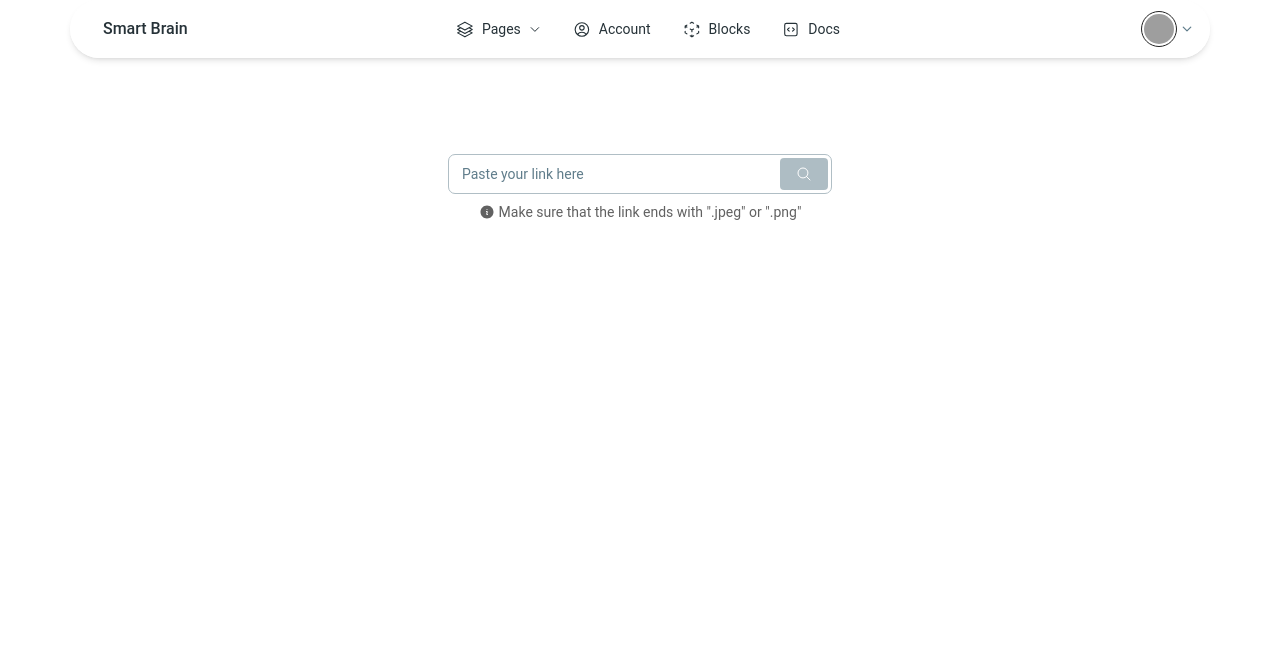
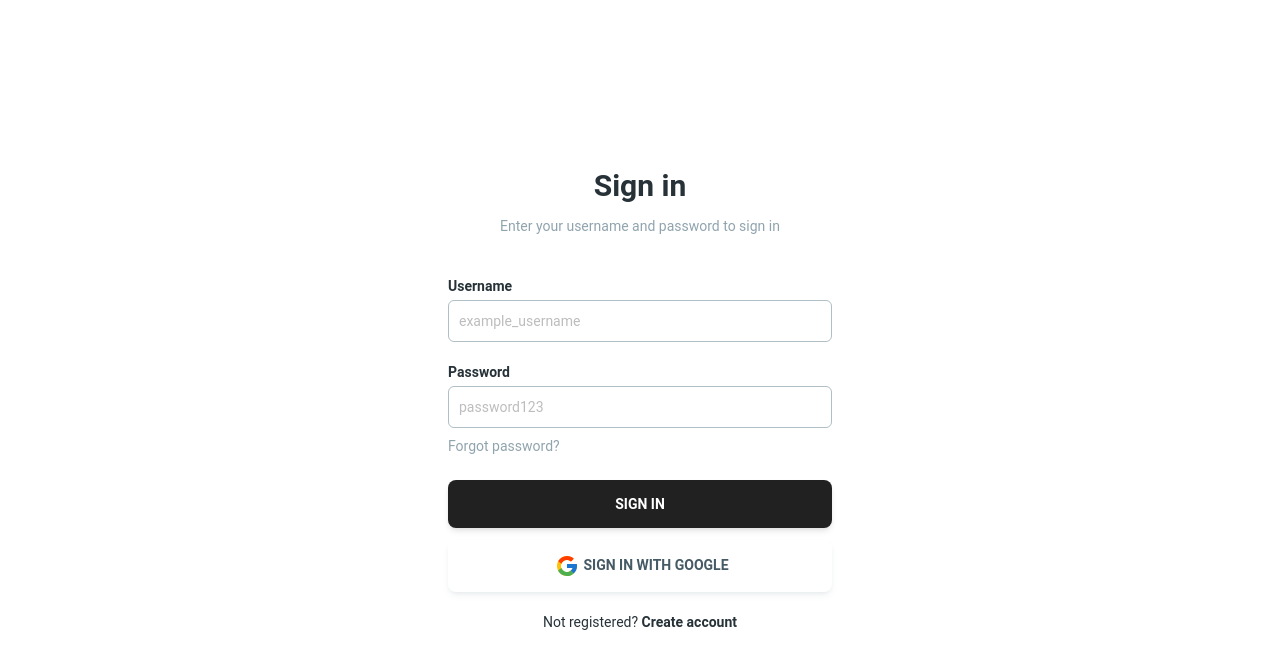
Before and after one commit to japhetgan/smartBrain, a React (Create React App) app: page / in a window 1280 px wide. Shown: the top 668 px of the page. Built offline with nearby package versions, Linux system fonts and the light colour scheme; grey boxes are pictures that could not be loaded.

Commit message:
Registration Form added, fix some component functionality and added simple routing

```diff
--- a/src/App.js
+++ b/src/App.js
@@ -3,6 +3,7 @@ import Navigation from "./components/Navigation";
 import ImageLinkForm from "./components/ImageLinkForm";
 import FaceRecognition from "./components/FaceRecognition";
 import SignIn from "./components/SignIn";
+import Registration from "./components/Registration";
 
 const PAT = "2299a679ea584861bb8d798870940edb";
 const USER_ID = "bhn3dh1qh8ah";
@@ -39,11 +40,11 @@ const clarifaiRequestOptions = (IMAGE_URL) => {
 
 function App() {
   const [input, setInput] = useState("");
-  const [imageURL, setImageURL] = useState("");
   const [boxRegions, setBoxRegions] = useState([]);
   const [route, setRoute] = useState("signIn");
 
   const onInputChange = (event) => {
+    setBoxRegions([]);
     setInput(event.target.value);
   };
 
@@ -65,10 +66,15 @@ function App() {
       .catch((error) => console.log("error", error));
   };
 
-  return (
-    <div className="">
-      {/* <SignIn /> */}
-      <Navigation />
+  const onRouteChange = (route) => {
+    setBoxRegions([]);
+    setInput("");
+    setRoute(route);
+  };
+
+  return route === "home" ? (
+    <div>
+      <Navigation onRouteChange={onRouteChange} />
       <ImageLinkForm
         input={input}
         onInputChange={onInputChange}
@@ -76,6 +82,10 @@ function App() {
       />
       <FaceRecognition boxRegions={boxRegions} input={input} />
     </div>
+  ) : route === "registration" ? (
+    <Registration onRouteChange={onRouteChange} />
+  ) : (
+    <SignIn onRouteChange={onRouteChange} />
   );
 }
 
--- a/src/components/FaceRecognition.js
+++ b/src/components/FaceRecognition.js
@@ -10,7 +10,7 @@ export default function FaceRecognition({ input, boxRegions = [] }) {
       <div className="my-12 absolute">
         <img
           id="inputImage"
-          className="max-w-sm rounded-lg"
+          className="max-w-md rounded-lg"
           alt=""
           src={input}
         />
@@ -30,7 +30,9 @@ export default function FaceRecognition({ input, boxRegions = [] }) {
                 left: colLeft,
                 right: colRight,
               }}
-              className="absolute flex flex-wrap justify-center cursor-pointer shadow-[0_0_0_3px_rgb(20,157,242)] "
+              className={`${
+                boxRegions.length === 0 ? "invisible" : "visible"
+              } absolute flex flex-wrap justify-center cursor-pointer shadow-[0_0_0_3px_rgb(20,157,242)]`}
             ></div>
           );
         })}
--- a/src/components/Navigation.js
+++ b/src/components/Navigation.js
@@ -50,7 +50,7 @@ const profileMenuItems = [
   },
 ];
 
-function ProfileMenu() {
+function ProfileMenu({ onRouteChange }) {
   const [isMenuOpen, setIsMenuOpen] = React.useState(false);
 
   const closeMenu = () => setIsMenuOpen(false);
@@ -84,7 +84,9 @@ function ProfileMenu() {
           return (
             <MenuItem
               key={label}
-              onClick={closeMenu}
+              onClick={
+                label === "Sign Out" ? () => onRouteChange("signIn") : closeMenu
+              }
               className={`flex items-center gap-2 rounded ${
                 isLastItem
                   ? "hover:bg-red-500/10 focus:bg-red-500/10 active:bg-red-500/10"
@@ -225,7 +227,7 @@ function NavList() {
   );
 }
 
-function Navigation() {
+function Navigation({ onRouteChange }) {
   const [isNavOpen, setIsNavOpen] = React.useState(false);
 
   const toggleIsNavOpen = () => setIsNavOpen((cur) => !cur);
@@ -259,7 +261,7 @@ function Navigation() {
         >
           <Bars2Icon className="h-6 w-6" />
         </IconButton>
-        <ProfileMenu />
+        <ProfileMenu onRouteChange={onRouteChange} />
       </div>
       <Collapse open={isNavOpen} className="overflow-scroll">
         <NavList />
--- /dev/null
+++ b/src/components/Registration.js
@@ -0,0 +1,57 @@
+import React from "react";
+import { Button } from "@material-tailwind/react";
+
+export default function Registration({ onRouteChange }) {
+  return (
+    <div className="h-screen flex justify-center items-center">
+      <div className="w-96">
+        <h1 className="text-center font-semibold text-3xl text-blue-gray-900 ">
+          Create account
+        </h1>
+        <p className="mt-10 mb-1 font-semibold text-sm text-blue-gray-900">
+          Email Address
+        </p>
+        <input
+          type="email"
+          placeholder="example@gmail.com"
+          className="border border-blue-gray-200 text-gray-900 text-sm rounded-md  focus:border-black block w-full p-2.5"
+        />
+        <p className="mt-5 mb-1 font-semibold text-sm text-blue-gray-900">
+          Username
+        </p>
+        <input
+          type="email"
+          placeholder="example_username"
+          className="border border-blue-gray-200 text-gray-900 text-sm rounded-md  focus:border-black block w-full p-2.5"
+        />
+        <p className="mt-5 mb-1 font-semibold text-blue-gray-900 text-sm">
+          Password
+        </p>
+        <input
+          type="password"
+          placeholder="password123"
+          className=" border border-blue-gray-200 text-gray-900 text-sm rounded-md  focus:border-black block w-full p-2.5"
+        />
+        <p className="mt-5 mb-1 font-semibold text-blue-gray-900 text-sm">
+          Confirm Password
+        </p>
+        <input
+          type="password"
+          placeholder="password123"
+          className=" border border-blue-gray-200 text-gray-900 text-sm rounded-md  focus:border-black block w-full p-2.5"
+        />
+        <div className="">
+          <Button
+            onClick={() => {
+              onRouteChange("home");
+            }}
+            size="lg"
+            className="mt-6 w-full"
+          >
+            REGISTER
+          </Button>
+        </div>
+      </div>
+    </div>
+  );
+}
--- a/src/components/SignIn.js
+++ b/src/components/SignIn.js
@@ -1,7 +1,7 @@
 import React from "react";
 import { Button } from "@material-tailwind/react";
 
-export default function SignIn() {
+export default function SignIn({ onRouteChange }) {
   return (
     <div className="h-screen flex justify-center items-center">
       <div className="w-96">
@@ -31,7 +31,13 @@ export default function SignIn() {
           Forgot password?
         </p>
         <div className="">
-          <Button size="lg" className="mt-6 w-full">
+          <Button
+            onClick={() => {
+              onRouteChange("home");
+            }}
+            size="lg"
+            className="mt-6 w-full"
+          >
             SIGN IN
           </Button>
 
@@ -72,7 +78,14 @@ export default function SignIn() {
         </div>
         <p className="mt-5 text-sm text-center text-blue-gray-900">
           {`Not registered? `}
-          <span className="font-semibold cursor-pointer">Create account</span>
+          <span
+            onClick={() => {
+              onRouteChange("registration");
+            }}
+            className="font-semibold cursor-pointer"
+          >
+            Create account
+          </span>
         </p>
       </div>
     </div>
```
